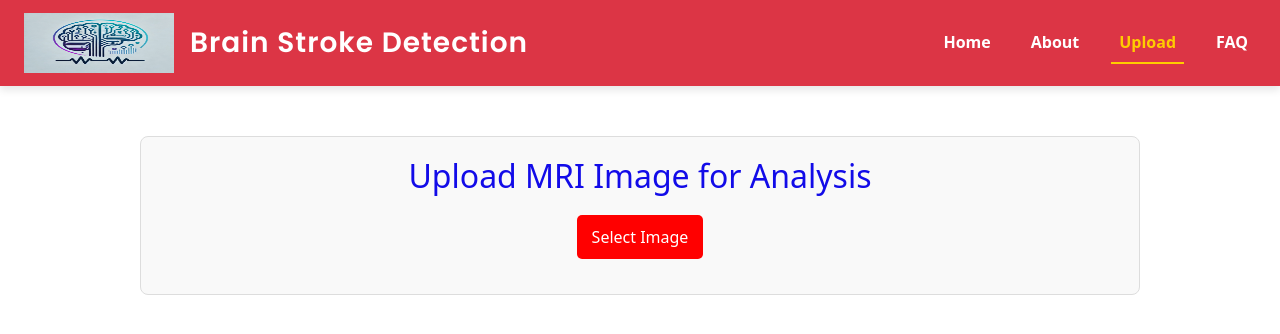
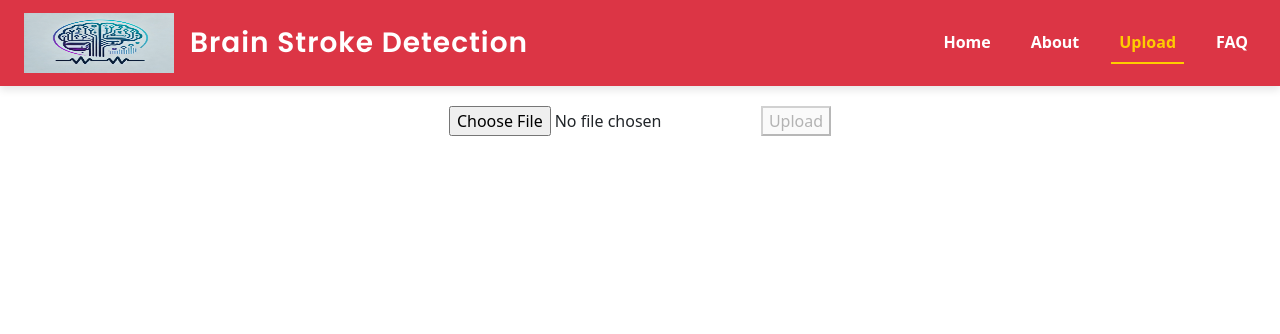
Before and after one commit to Pratikkuntawar/brainstrokedetection, a React (Create React App) app: page /upload in a window 1280 px wide. Shown: the top 334 px of the page. Built offline with nearby package versions, Linux system fonts and the light colour scheme.

Commit message:
Update Upload.js

```diff
--- a/src/components/Upload.js
+++ b/src/components/Upload.js
@@ -858,140 +858,113 @@
 
 
 import React, { useState } from "react";
-import "./Upload.css";
 
-const Upload = () => {
-    const [file, setFile] = useState(null);
+const StrokeDetection = () => {
+    const [selectedImage, setSelectedImage] = useState(null);
     const [processedImage, setProcessedImage] = useState(null);
     const [prediction, setPrediction] = useState(null);
     const [confidence, setConfidence] = useState(null);
     const [showSummary, setShowSummary] = useState(false);
-    const [error, setError] = useState(null);
 
-    const handleFileChange = (e) => {
-        const selectedFile = e.target.files[0];
-        if (selectedFile) setFile(selectedFile);
+    const handleImageChange = (event) => {
+        const file = event.target.files[0];
+        if (file) {
+            setSelectedImage(URL.createObjectURL(file));
+        }
     };
 
     const handleUpload = async () => {
-        if (!file) {
-            alert("Please select a file first!");
-            return;
-        }
+        if (!selectedImage) return;
 
         const formData = new FormData();
-        formData.append("file", file);
+        formData.append("file", selectedImage);
 
         try {
-            const res = await fetch("https://final-year-pro-ut4k.onrender.com/predict", {
+            const response = await fetch("https://final-year-pro-ut4k.onrender.com/predict/?file=", {
                 method: "POST",
-                body: formData,
+                body: formData
             });
 
-            if (!res.ok) throw new Error(`Error: ${res.status} ${res.statusText}`);
+            if (response.ok) {
+                const blob = await response.blob();
+                const processedImageUrl = URL.createObjectURL(blob);
+                setProcessedImage(processedImageUrl);
 
-            // Extract headers
-            const predictedClass = res.headers.get("x-predicted-class");
-            const confidenceScore = res.headers.get("x-confidence-score");
-            const imageBlob = await res.blob();
-            const imageUrl = URL.createObjectURL(imageBlob);
+                // Extract headers for prediction data
+                const predictedClass = response.headers.get("x-predicted-class");
+                const confidenceScore = response.headers.get("x-confidence-score");
 
-            setProcessedImage(imageUrl);
                 setPrediction(predictedClass);
                 setConfidence(confidenceScore);
-            setError(null);
-            setShowSummary(false);
-        } catch (err) {
-            setError(err.message);
-            setProcessedImage(null);
-            setPrediction(null);
-            setConfidence(null);
+            }
+        } catch (error) {
+            console.error("Error uploading file:", error);
         }
     };
 
-    const getPredictionLabel = (predictedClass) => {
+    const getPredictionText = (predictedClass) => {
         switch (predictedClass) {
-            case "0":
-                return "Hemorrhagic Stroke";
-            case "1":
-                return "Ischemic Stroke";
-            case "2":
-                return "Normal Brain";
-            default:
-                return "Unknown";
+            case "0": return "Hemorrhagic Stroke";
+            case "1": return "Ischemic Stroke";
+            case "2": return "Normal Brain";
+            default: return "Unknown";
         }
     };
 
     return (
-        <div className="upload-container">
-            <h2 className="upload-title">Upload MRI Image for Analysis</h2>
-            <div className="upload-input">
-                <input type="file" onChange={handleFileChange} style={{ display: "none" }} id="file-upload" />
-                <button className="upload-btn" onClick={() => document.getElementById("file-upload").click()}>Select Image</button>
+        <div style={{ textAlign: "center", padding: "20px" }}>
+            <input type="file" onChange={handleImageChange} accept="image/*" />
+            <button onClick={handleUpload} disabled={!selectedImage}>Upload</button>
+
+            {/* Show input image before upload */}
+            {selectedImage && !processedImage && (
+                <div>
+                    <h3>Selected Image:</h3>
+                    <img src={selectedImage} alt="Selected" style={{ width: "200px", height: "200px" }} />
                 </div>
+            )}
 
-            {file && <button className="upload-btn" onClick={handleUpload}>Upload</button>}
-
-            {error && <div className="error-message">Error: {error}</div>}
-
-            {(file && processedImage) && (
-                <div className="image-row">
-                    <div className="image-container">
-                        <h3>Input Image</h3>
-                        <img src={URL.createObjectURL(file)} alt="Input" className="preview-img" />
+            {/* Show both images after upload */}
+            {processedImage && (
+                <div style={{ display: "flex", justifyContent: "center", gap: "20px", marginTop: "20px" }}>
+                    <div>
+                        <h3>Input Image:</h3>
+                        <img src={selectedImage} alt="Input" style={{ width: "200px", height: "200px" }} />
                     </div>
-                    <div className="image-container">
-                        <h3>Processed Image</h3>
-                        <img src={processedImage} alt="Processed" className="preview-img" />
+                    <div>
+                        <h3>Processed Image:</h3>
+                        <img src={processedImage} alt="Processed" style={{ width: "200px", height: "200px" }} />
                     </div>
                 </div>
             )}
 
+            {/* Show prediction result and view summary button */}
             {prediction !== null && (
-                <div className="result-container">
-                    <strong>Prediction:</strong> <span className="prediction-result">{getPredictionLabel(prediction)}</span>
-                    <br />
-                    <strong>Confidence Score:</strong> {confidence}
-                    <br />
-                    <button className="summary-btn" onClick={() => setShowSummary(!showSummary)}>
-                        {showSummary ? "Hide Summary" : "View Summary"}
-                    </button>
+                <div style={{ marginTop: "20px" }}>
+                    <h3>Result of Brain Stroke Detection: {getPredictionText(prediction)}</h3>
+                    <button onClick={() => setShowSummary(!showSummary)}>View Summary</button>
                 </div>
             )}
 
-            {showSummary && prediction !== null && (
-                <div className="summary-table">
-                    <h3>📝 Stroke Prediction Summary</h3>
-                    <table>
+            {/* Summary Table */}
+            {showSummary && (
+                <table border="1" style={{ margin: "20px auto", borderCollapse: "collapse" }}>
                     <thead>
                         <tr>
-                                <th>Feature</th>
-                                <th>Result / Value</th>
+                            <th>Predicted Class</th>
+                            <th>Confidence Score</th>
                         </tr>
                     </thead>
                     <tbody>
                         <tr>
-                                <td>Prediction</td>
-                                <td>🧠 {getPredictionLabel(prediction)}</td>
-                            </tr>
-                            <tr>
-                                <td>Confidence Level</td>
-                                <td>📊 {confidence * 100}%</td>
-                            </tr>
-                            <tr>
-                                <td>Possible Symptoms</td>
-                                <td>Weakness, Speech Difficulty (if applicable)</td>
-                            </tr>
-                            <tr>
-                                <td>Suggested Next Step</td>
-                                <td>🩺 Consult Neurologist / Further MRI Scan</td>
+                            <td>{getPredictionText(prediction)}</td>
+                            <td>{confidence}</td>
                         </tr>
                     </tbody>
                 </table>
-                </div>
             )}
         </div>
     );
 };
 
-export default Upload;
+export default StrokeDetection;
```
Lines whose indentation alone changed are shown as unchanged.
